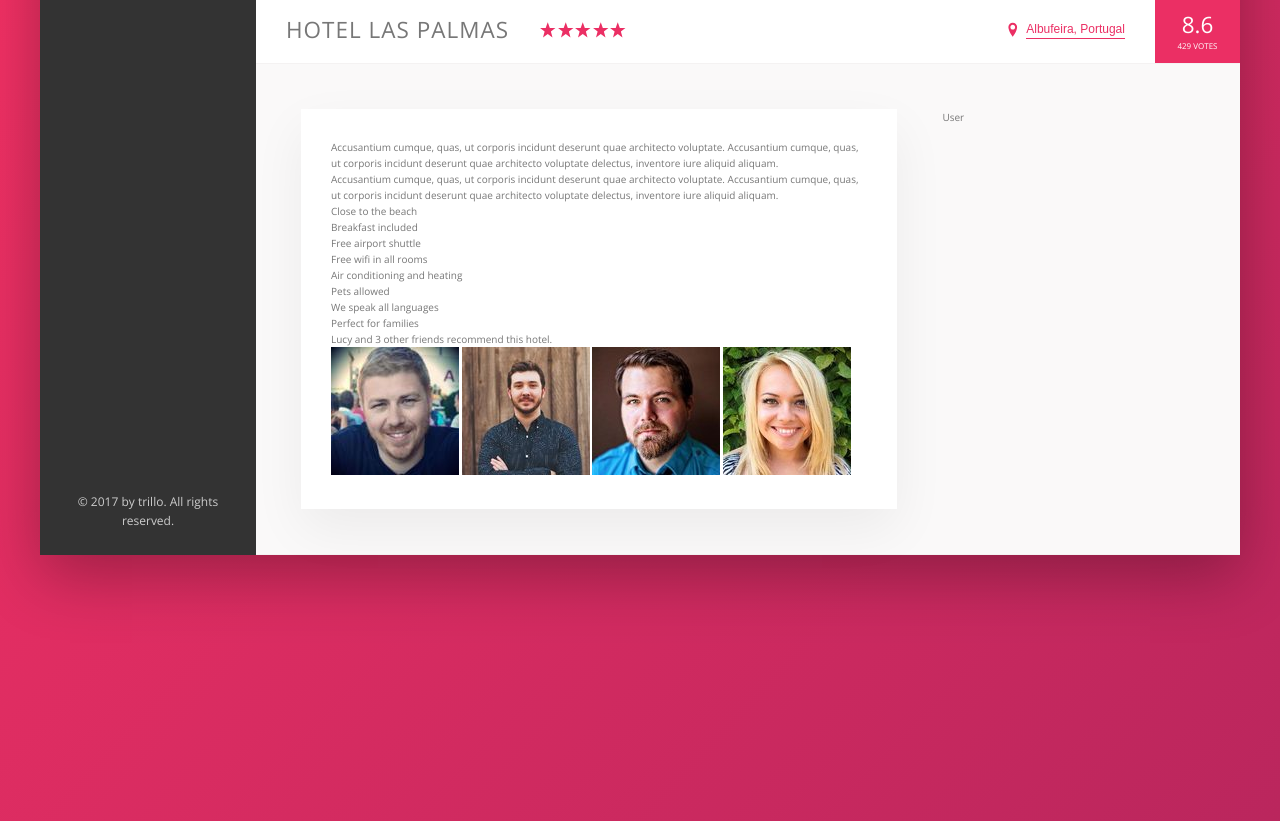
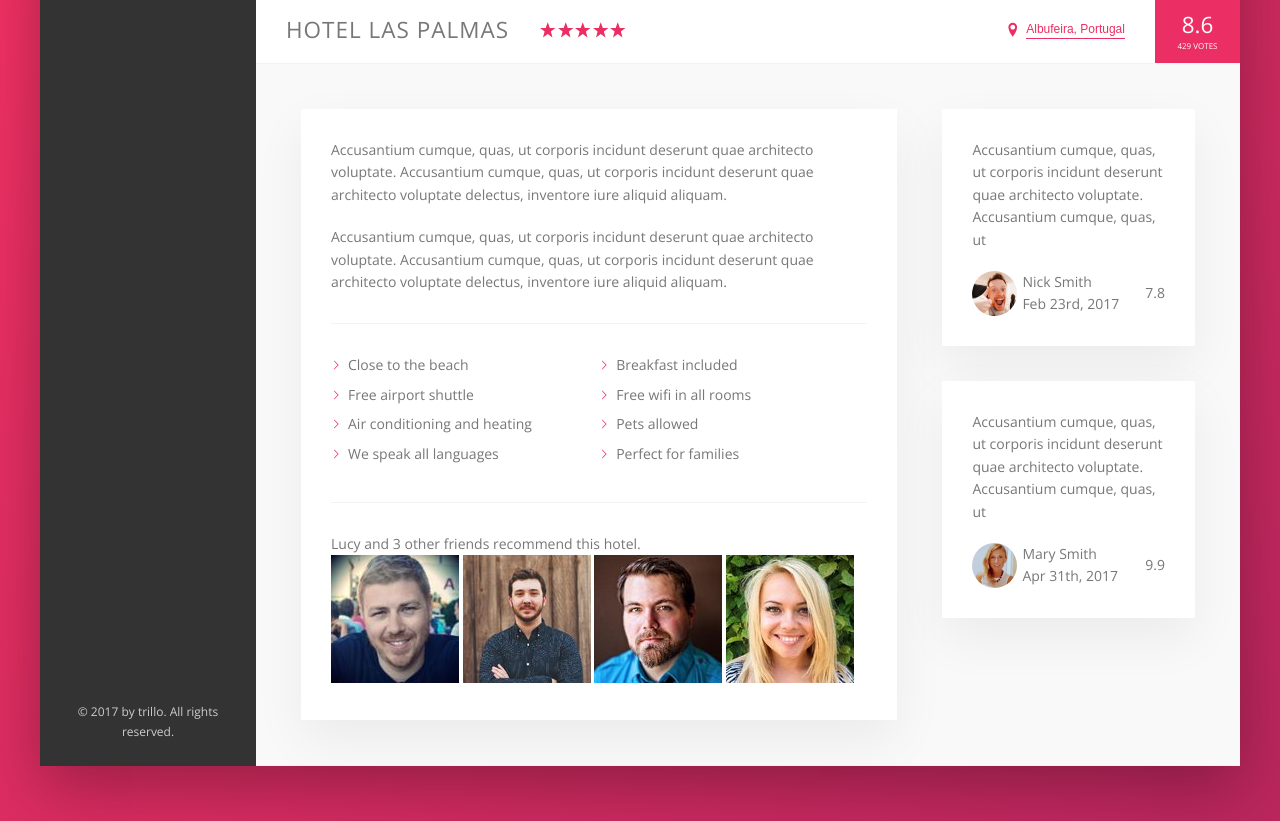
Before and after one commit to Kozlvign/Project-1, a website: page index.html in a window 1280 px wide. Shown: the part 539-1360 px from the top of the page. Drawn offline with nearby package versions, Linux system fonts and the light colour scheme.

Commit message:
Forgot to commit yesterday

```diff
--- a/index.html
+++ b/index.html
@@ -159,7 +159,32 @@
                             </div>
                         </div>
                         <div class="user-reviews">
-                            User
+                            <figure class="review">
+                                <blockquote class="review__text">
+                                    Accusantium cumque, quas, ut corporis incidunt deserunt quae architecto voluptate. Accusantium cumque, quas, ut
+                                </blockquote>
+                                <figcaption class="review__user">
+                                    <img src="img/user-1.jpg" alt="User 1" class="review__photo">
+                                    <div class="review__user-box">
+                                        <p class="review__user-name">Nick Smith</p>
+                                        <p class="review__user-date">Feb 23rd, 2017</p>
+                                    </div>
+                                    <div class="review__rating">7.8</div>
+                                </figcaption>
+                            </figure>
+                            <figure class="review">
+                                <blockquote class="review__text">
+                                    Accusantium cumque, quas, ut corporis incidunt deserunt quae architecto voluptate. Accusantium cumque, quas, ut
+                                </blockquote>
+                                <figcaption class="review__user">
+                                    <img src="img/user-2.jpg" alt="User 2" class="review__photo">
+                                    <div class="review__user-box">
+                                        <p class="review__user-name">Mary Smith</p>
+                                        <p class="review__user-date">Apr 31th, 2017</p>
+                                    </div>
+                                    <div class="review__rating">9.9</div>
+                                </figcaption>
+                            </figure>
                         </div>
                     </div>
                 </main>
--- a/sass/_base.scss
+++ b/sass/_base.scss
@@ -53,7 +53,6 @@ $--line: 1px solid $--grey-light-2;
 
 }
 
-
 * {
     margin: 0;
     padding: 0;
--- a/sass/_components.scss
+++ b/sass/_components.scss
@@ -296,3 +296,83 @@
         box-shadow: none;
     }
 }
+///////////////////////////////////////
+// PARAGRAPH
+.paragraph:not(:last-of-type) {
+    margin-bottom: 2rem;
+}
+
+///////////////////////////////////////
+// LIST
+.list {
+    margin: 3rem 0;
+    padding: 3rem 0;
+    border-top: $--line;
+    border-bottom: $--line;
+
+    display: flex;
+    flex-wrap: wrap;
+
+    &__item {
+        flex: 0 0 50%;
+        margin-bottom: .7rem;
+    }
+
+    &__item::before {
+        content: "";
+        display: inline-block;
+        height: 1rem;
+        width: 1rem;
+        margin-right: .7rem;
+
+        background-color: $--color-primary;
+        mask-image: url(../img/chevron-thin-right.svg);
+        -webkit-mask-image: url(../img/chevron-thin-right.svg);
+        mask-size: cover;
+        -webkit-mask-size: cover;
+    }
+}
+
+///////////////////////////////////////
+// RECOMMEND
+
+///////////////////////////////////////
+// REVIEWS
+.review {
+    background-color: #fff;
+    box-shadow: $--shadow-light;
+    padding: 3rem;
+    margin-bottom: 3.5rem;
+
+    &__text {
+
+    }
+
+    &__user {
+        display: flex;
+        align-items: center;
+        padding-top: 2rem;
+    }
+
+    &__photo {
+        height: 4.5rem;
+        width: 4.5rem;
+        border-radius: 50%;
+    }
+
+    &__user-box {
+        margin-left: .5rem;
+    }
+
+    &__user-name {
+
+    }
+
+    &__user-date {
+
+    }
+
+    &__rating {
+        margin-left: auto;
+    }
+}
--- a/sass/_layout.scss
+++ b/sass/_layout.scss
@@ -38,6 +38,7 @@
 }
 
 .detail {
+    font-size: 1.4rem;
     display: flex;
     padding: 4.5rem;
     background-color: $--grey-light-1;
```
Also changed, not shown: css/style.css.
